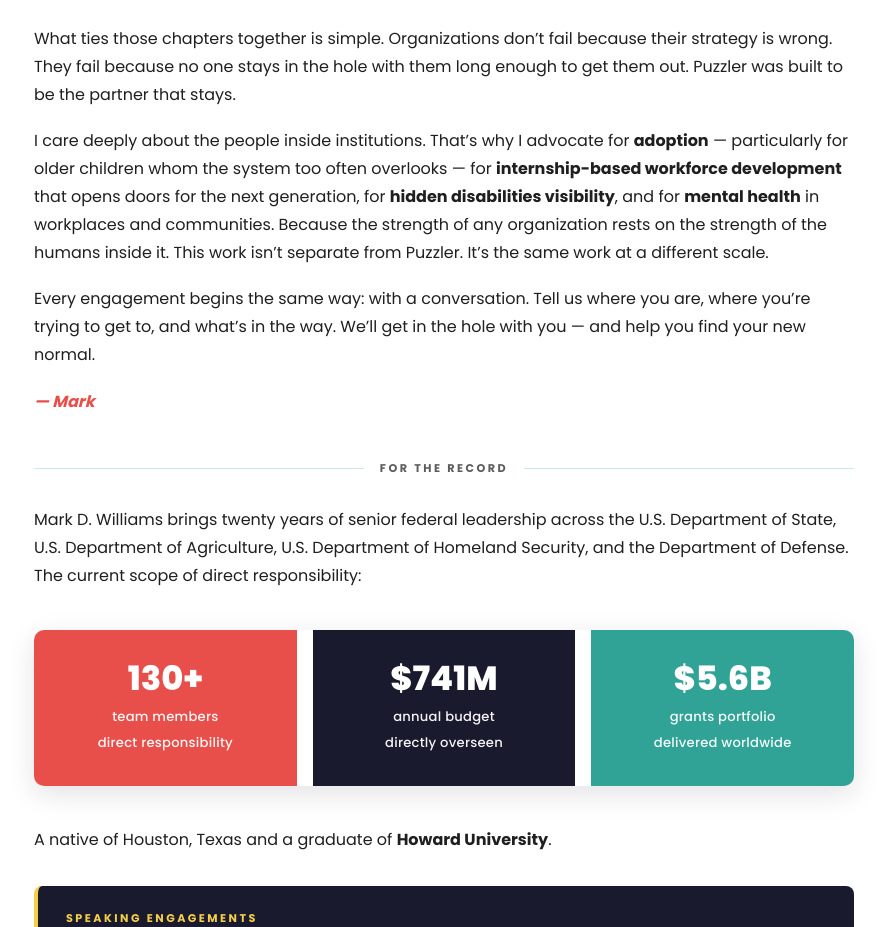
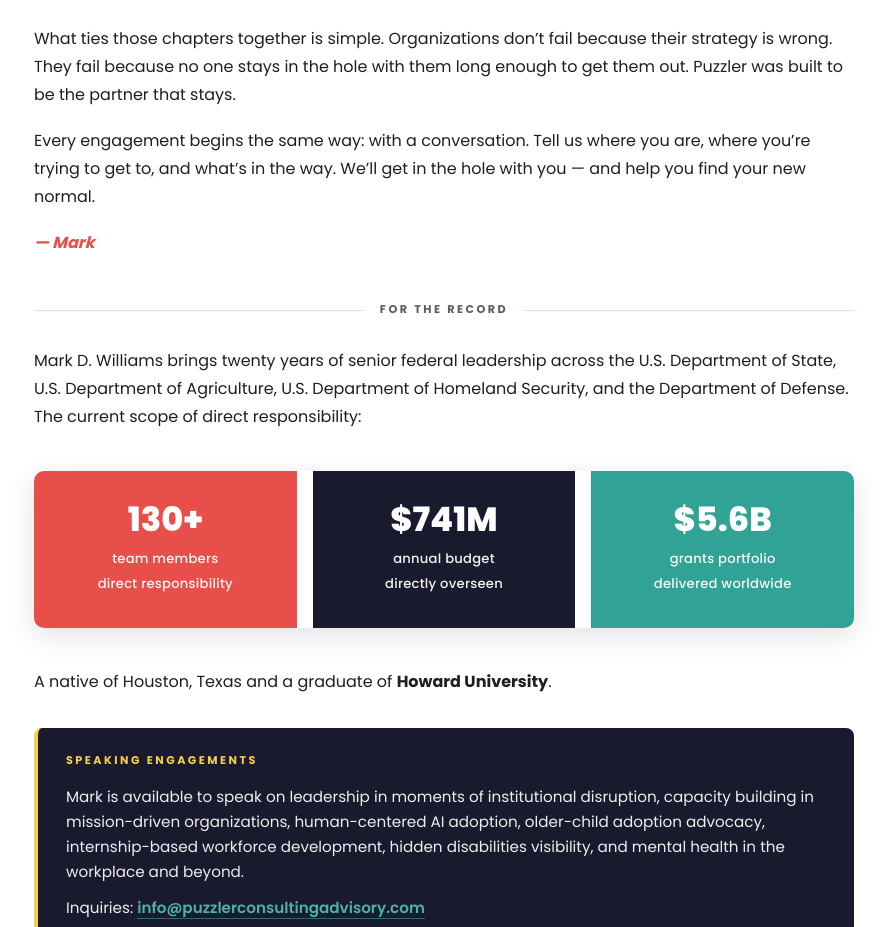
Before and after one commit to puzzlerconsultingadvisory/puzzler-website, a plain HTML site: page index.html in a window 1280 px wide. Shown: the part 1928-2855 px from the top of the page, without its empty margins (196-1083 px from the left). Drawn offline with Linux system fonts and the light colour scheme.

Commit message:
delete institutions paragraph

```diff
--- a/index.html
+++ b/index.html
@@ -290,8 +290,6 @@
 
       <p>What ties those chapters together is simple. Organizations don&rsquo;t fail because their strategy is wrong. They fail because no one stays in the hole with them long enough to get them out. Puzzler was built to be the partner that stays.</p>
 
-      <p>I care deeply about the people inside institutions. That&rsquo;s why I advocate for <strong>adoption</strong> &mdash; particularly for older children whom the system too often overlooks &mdash; for <strong>internship-based workforce development</strong> that opens doors for the next generation, for <strong>hidden disabilities visibility</strong>, and for <strong>mental health</strong> in workplaces and communities. Because the strength of any organization rests on the strength of the humans inside it. This work isn&rsquo;t separate from Puzzler. It&rsquo;s the same work at a different scale.</p>
-
       <p>Every engagement begins the same way: with a conversation. Tell us where you are, where you&rsquo;re trying to get to, and what&rsquo;s in the way. We&rsquo;ll get in the hole with you &mdash; and help you find your new normal.</p>
 
       <p class="bio-signoff">&mdash; Mark</p>
```
